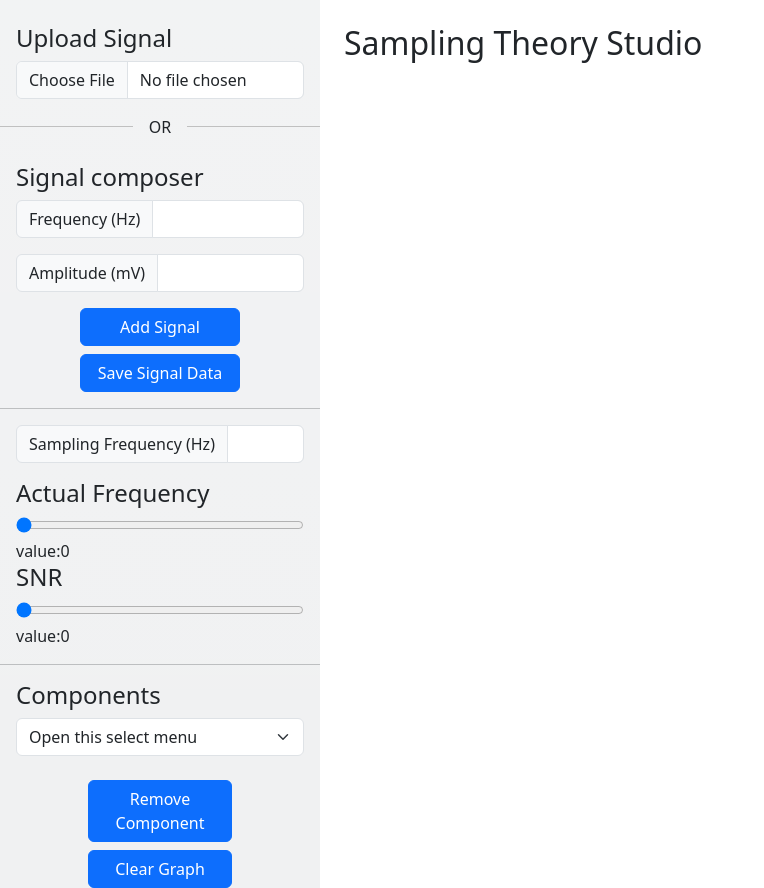
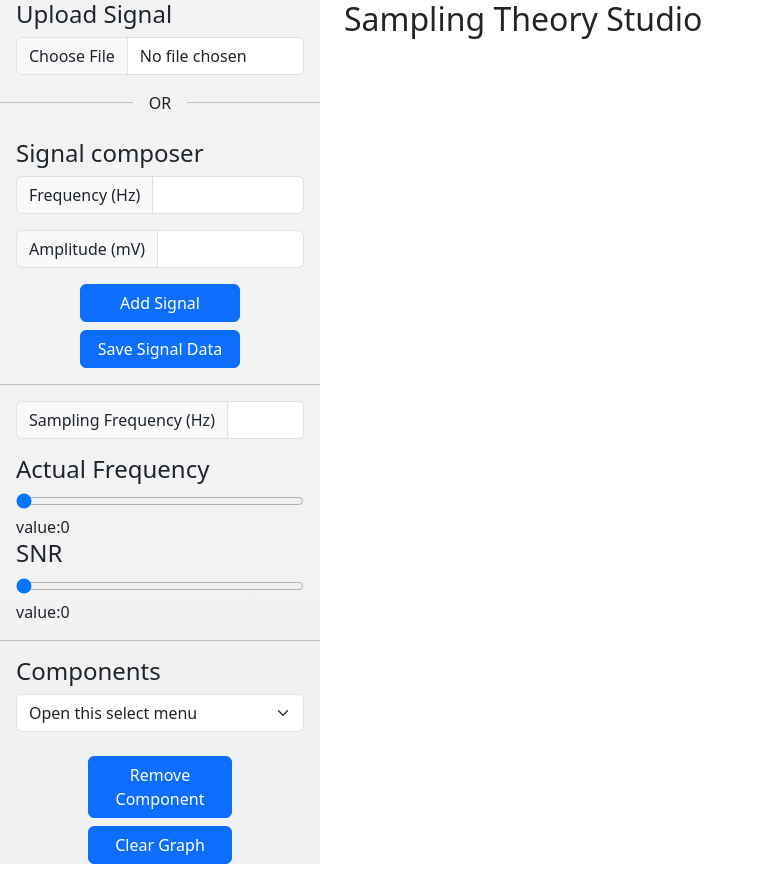
Before and after one commit to NadaAlfowey/Sampling-Theory-Studio, a Flask app: page / in a window 1280 px wide. Shown: the whole page, without its empty margins (0-764 px from the left). After the commit the page ends 864 px from the top, so only its background shows below. Run offline with Flask 2, Linux system fonts and the light colour scheme; some libraries are stand-ins or nearby versions.

Commit message:
Revert "margin top edited"
This reverts commit 1f240b58ae322da81390367efa8df114f7e43f40.

```diff
--- a/templates/index.html
+++ b/templates/index.html
@@ -17,7 +17,7 @@
 <body>
     <div class="d-flex flex-row flex-wrap">
         <div class="w-25 bg-secondary bg-gradient bg-opacity-10 ">
-            <div class="mb-3 px-3 mt-4">
+            <div class="mb-3 px-3">
                 <label for="formFile" class="form-label h4">Upload Signal</label>
                 <input class="form-control" type="file" id="signaluploadfile">
             </div>
@@ -73,7 +73,7 @@
                 </div>
             </div>
         </div>
-        <div class="px-4 w-75 mt-4">
+        <div class="px-4 w-75">
             <h2 class="m-0">Sampling Theory Studio</h2>
             <div class="d-flex flex-column">
                 <div class="row">
```
